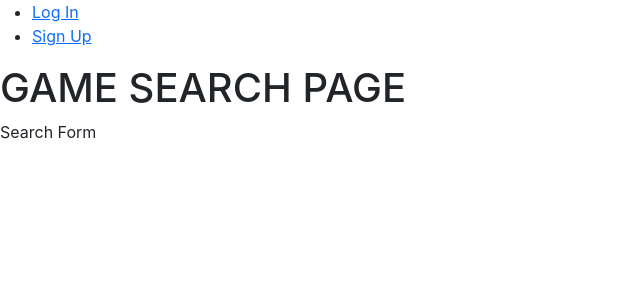
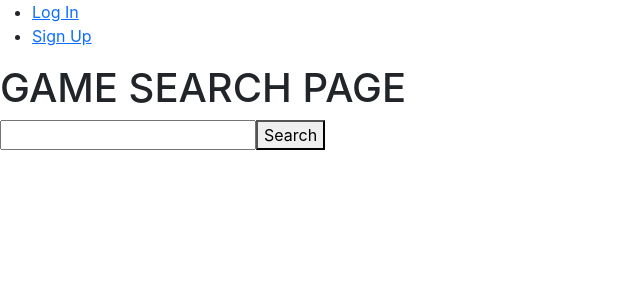
Before and after one commit to RyanSUP/g3-front-end, a React (Create React App) app: page /gameSearch in a window 1280 px wide. Shown: the top 300 px of the page, without its empty margins (0-640 px from the left). Built offline with nearby package versions, Linux system fonts and the light colour scheme; no server answers.

Commit message:
Stub handling form submit. Test formData.

```diff
--- a/src/App.jsx
+++ b/src/App.jsx
@@ -22,10 +22,8 @@ const App = () => {
 
   useEffect(() => {
     if (user) {
-      // make gameService request to get all games
       gameService.getAllGames()
       .then(allGamesFromFetch => setAllGames(allGamesFromFetch))
-
     }
   }, [user])
 
@@ -61,7 +59,7 @@ const App = () => {
           element={user ? <ChangePassword handleSignupOrLogin={handleSignupOrLogin} /> : <Navigate to="/login" />}
         />
         <Route
-          path="/gameSearch" element={ <GameSearch /> }
+          path="/gameSearch" element={ <GameSearch allGames={allGames} /> }
         />
       </Routes>
     </>
--- a/src/components/GameSearchForm/GameSearchForm.jsx
+++ b/src/components/GameSearchForm/GameSearchForm.jsx
@@ -3,11 +3,26 @@ import { useState } from 'react';
 
 
 const GameSearchForm = ({handleGameSearch}) => {
+  const [formData, setFormData] = useState( {name: ''} )
+
+  const handleChange = evt => {
+    setFormData( {...formData, [evt.target.name]: evt.target.value} )
+  }
+
+  const handleSubmit = evt => {
+    evt.preventDefault()
+    handleGameSearch(formData)
+  }
 
   return (
-    <>
-      Search Form
-    </>
+  <>
+    <div>
+      <form>
+        <input name="name" type="text" autoComplete="off" onChange={handleChange}/>
+        <button type="submit" onClick={handleSubmit}>Search</button>
+      </form>
+    </div>
+  </>
   );
 }
 
--- a/src/pages/GameSearch/GameSearch.jsx
+++ b/src/pages/GameSearch/GameSearch.jsx
@@ -1,17 +1,21 @@
 /*-- Helpers --*/
-import { useState } from "react/cjs/react.production.min";
+import { useState } from "react";
 
 /*-- Components --*/
 import GameSearchForm from '../../components/GameSearchForm/GameSearchForm'
 
+const GameSearch = ({allgames}) => {
+  const [searchResults, setSearchResults] = useState([])
 
-
-const GameSearch = (props) => {
+  const handleGameSearch = formData => {
+    console.log(formData)
+    // This is where I will check state for the formData
+  }
 
   return (
     <>
       <h1>GAME SEARCH PAGE</h1>
-      <GameSearchForm />
+      <GameSearchForm handleGameSearch={handleGameSearch} />
     </>
   )
 
```
